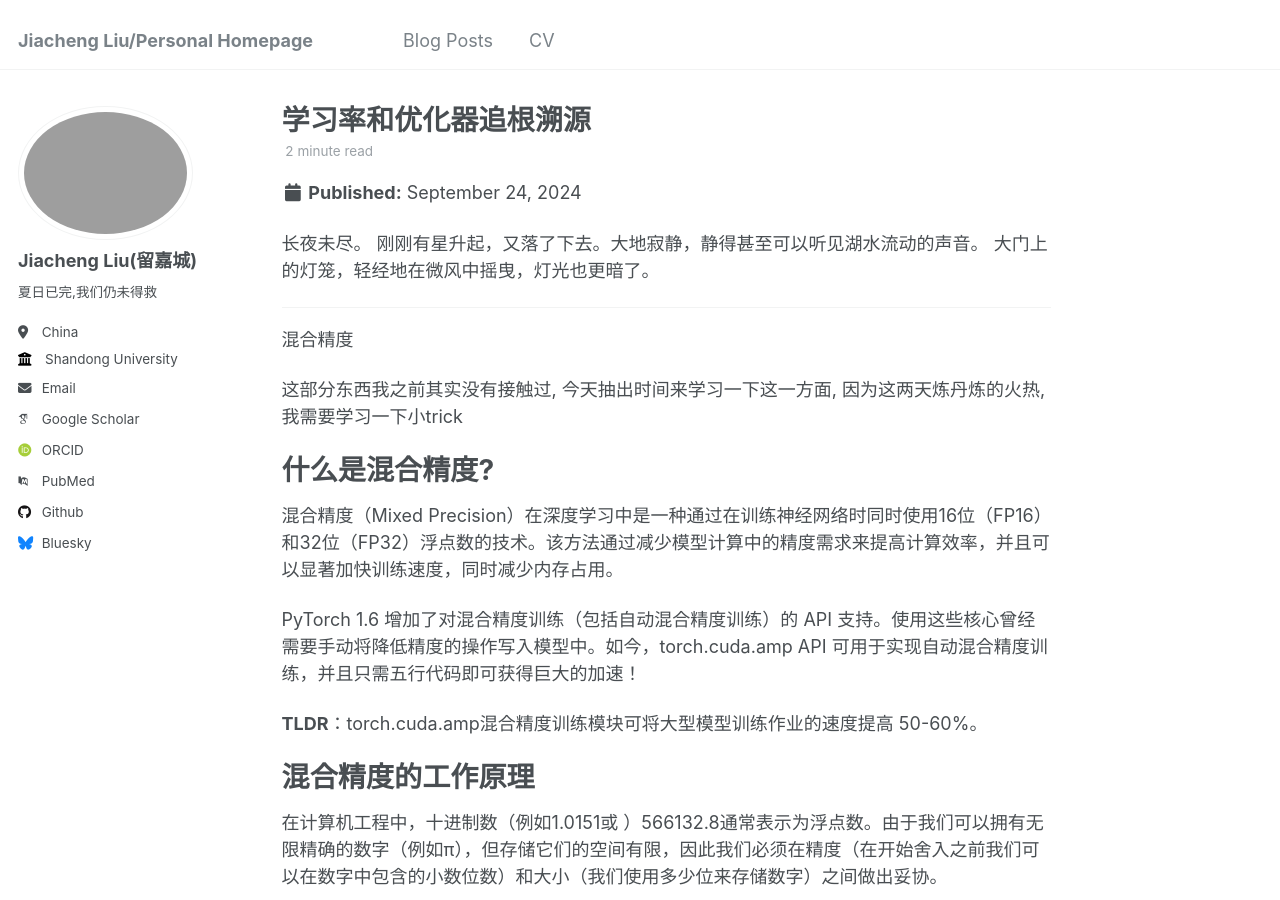
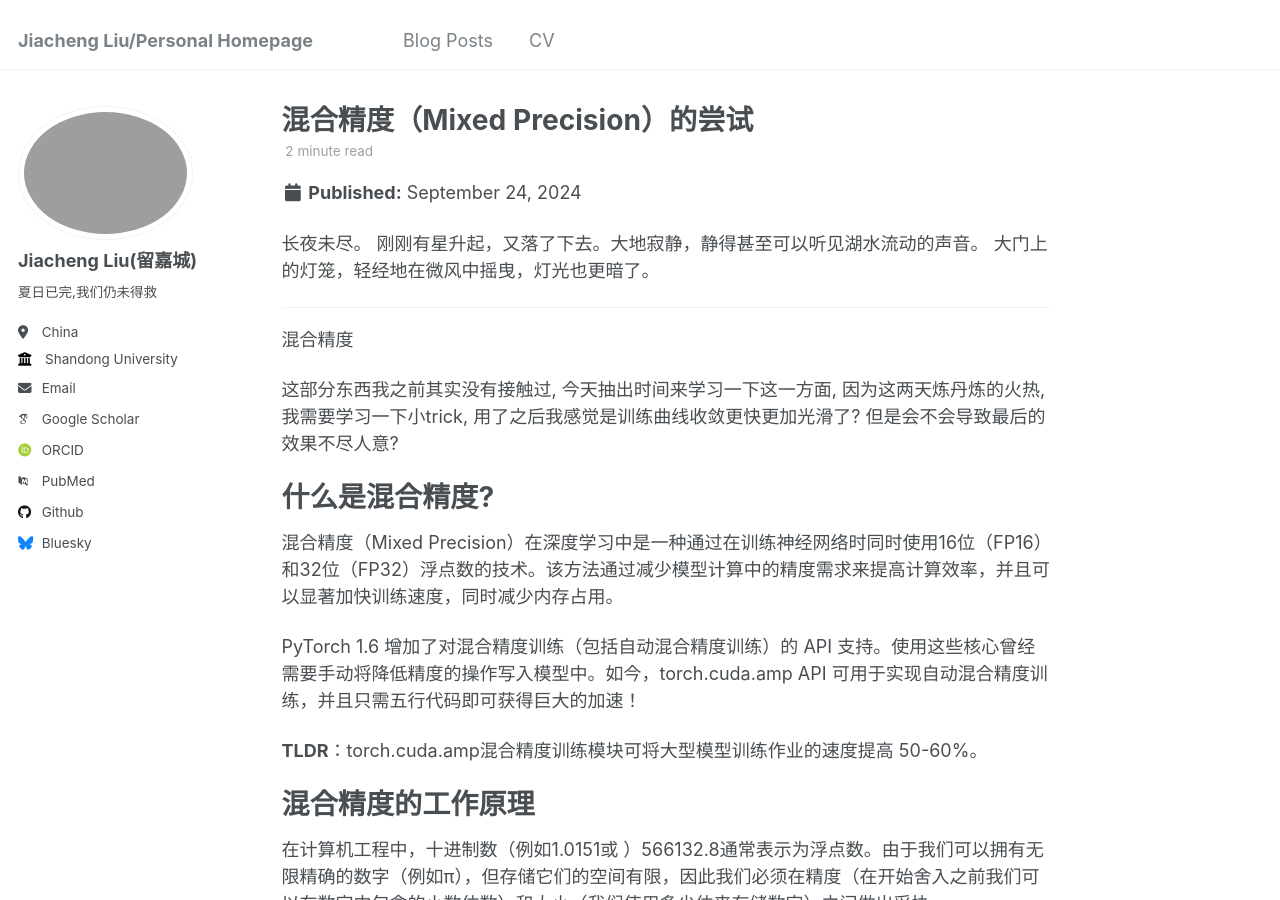
Before and after one commit to Tammytcl/Tammytcl.github.io, a Jekyll site: the page built from _posts/2024-09-24-blog-post-9.md, in a window 1280 px wide and 900 px high. Built offline with Jekyll 4.4.1, drawn with Linux system fonts in a browser that asks for light colours; some web fonts are replaced.

Commit message:
2024-9-24

```diff
--- a/_posts/2024-09-24-blog-post-9.md
+++ b/_posts/2024-09-24-blog-post-9.md
@@ -1,5 +1,5 @@
 ---
-title: '学习率和优化器追根溯源'
+title: '混合精度（Mixed Precision）的尝试'
 date: 2024-09-24
 permalink: /posts/2024/09/blog-post-9/
 tags:
@@ -16,7 +16,7 @@ tags:
 
 混合精度
 
-这部分东西我之前其实没有接触过, 今天抽出时间来学习一下这一方面, 因为这两天炼丹炼的火热, 我需要学习一下小trick
+这部分东西我之前其实没有接触过, 今天抽出时间来学习一下这一方面, 因为这两天炼丹炼的火热, 我需要学习一下小trick, 用了之后我感觉是训练曲线收敛更快更加光滑了? 但是会不会导致最后的效果不尽人意?
 
 # 什么是混合精度?
 
```
